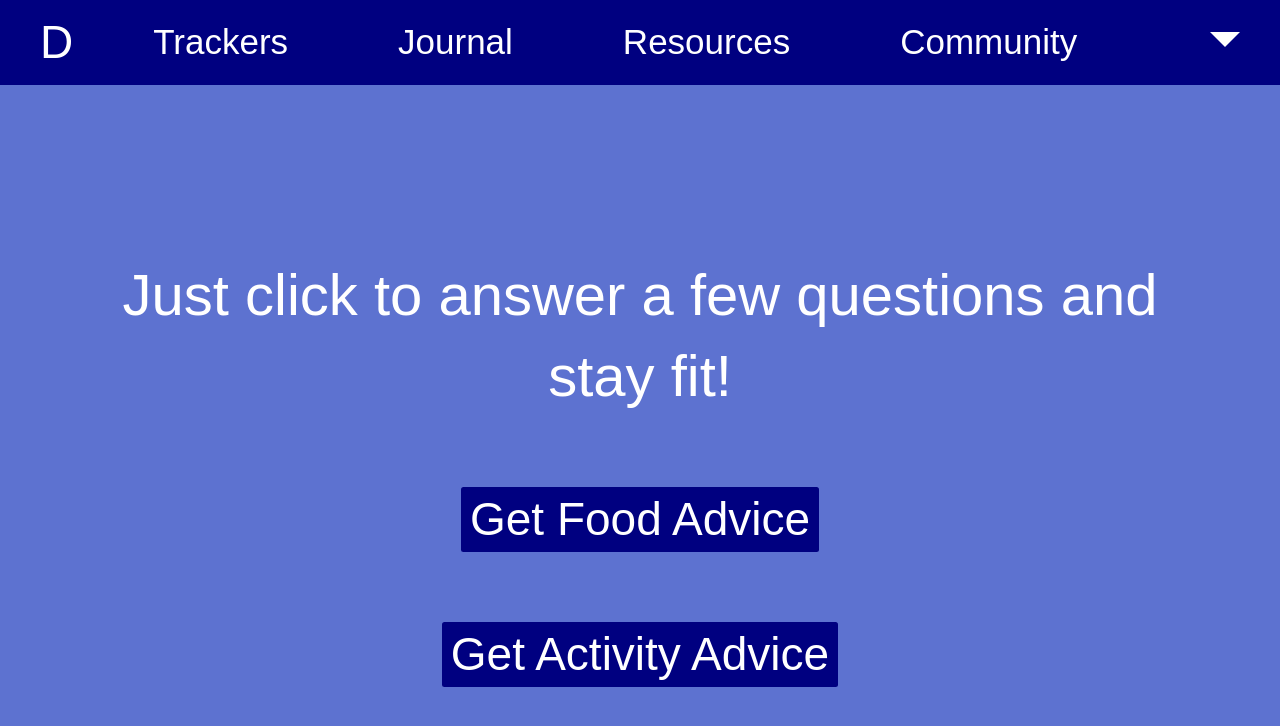
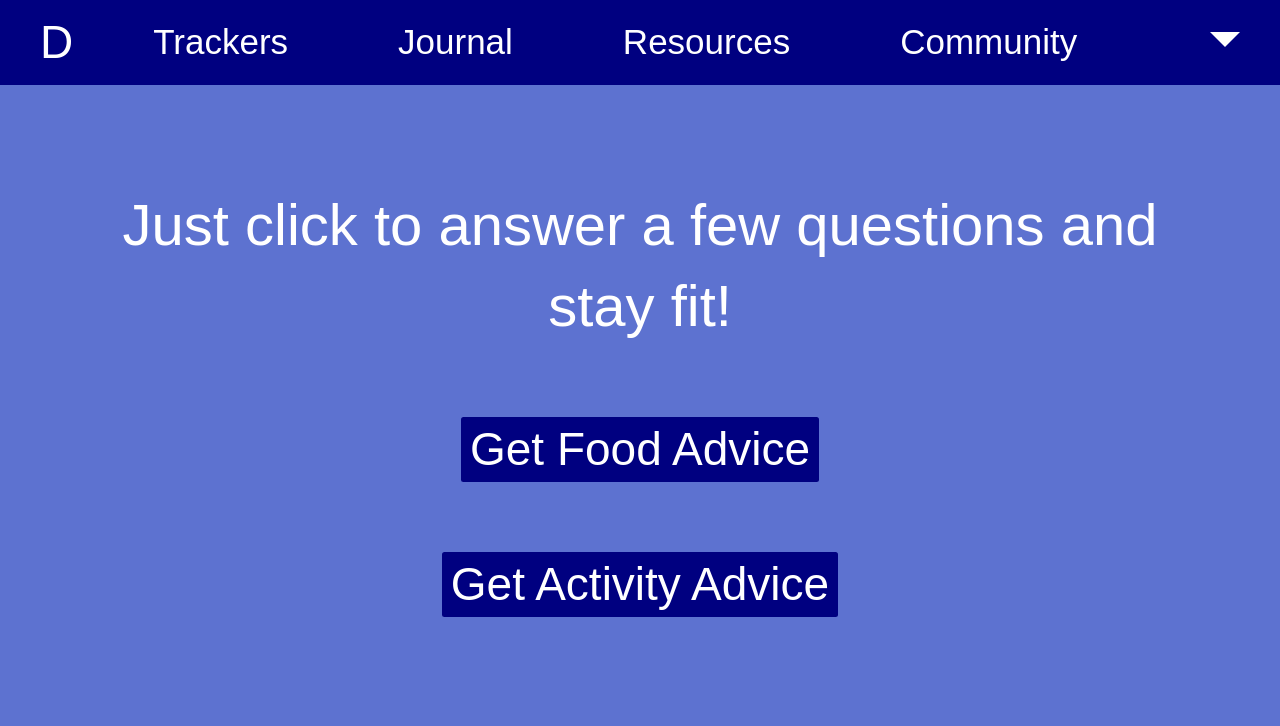
Before and after one commit to stazman/online-medicine-chest, a React (Create React App) app in the folder client/: page / in a window 1280 px wide. Shown: the top 726 px of the page. Built offline with nearby package versions, Linux system fonts and the light colour scheme; no server answers.

Commit message:
Adds space between top nav and main

```diff
--- a/client/src/components/styles/ColumnStyles.js
+++ b/client/src/components/styles/ColumnStyles.js
@@ -3,7 +3,7 @@ import styled from 'styled-components';
 const ColumnStyles = styled.div`
   .col-lg-12.message-col {
     min-height: 10rem;
-    padding-top: 7rem;
+    padding-top: 0;
     text-align: center;
   }
 
```
